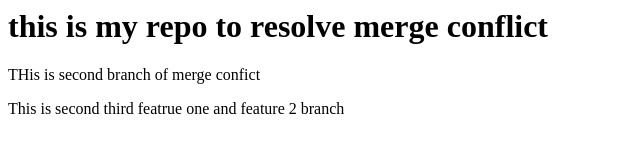
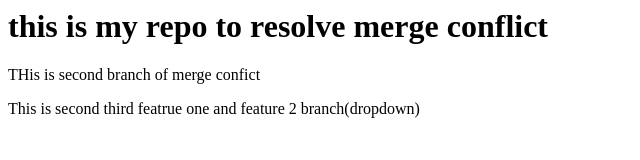
Before and after one commit to Yashjainmessi/Mergeconflictrepo, a plain HTML site: page index.html in a window 1280 px wide. Shown: the full height of the page, 0-640 px from the left. Drawn offline with Linux system fonts and the light colour scheme.

```diff
--- a/index.html
+++ b/index.html
@@ -1,3 +1,3 @@
 <h1>this is my repo to resolve merge conflict</h1>
 <p>THis is second branch of merge confict</p>
-<p>This is second third featrue one and feature 2 branch</p>
+<p>This is second third featrue one and feature 2 branch(dropdown)</p>
```
